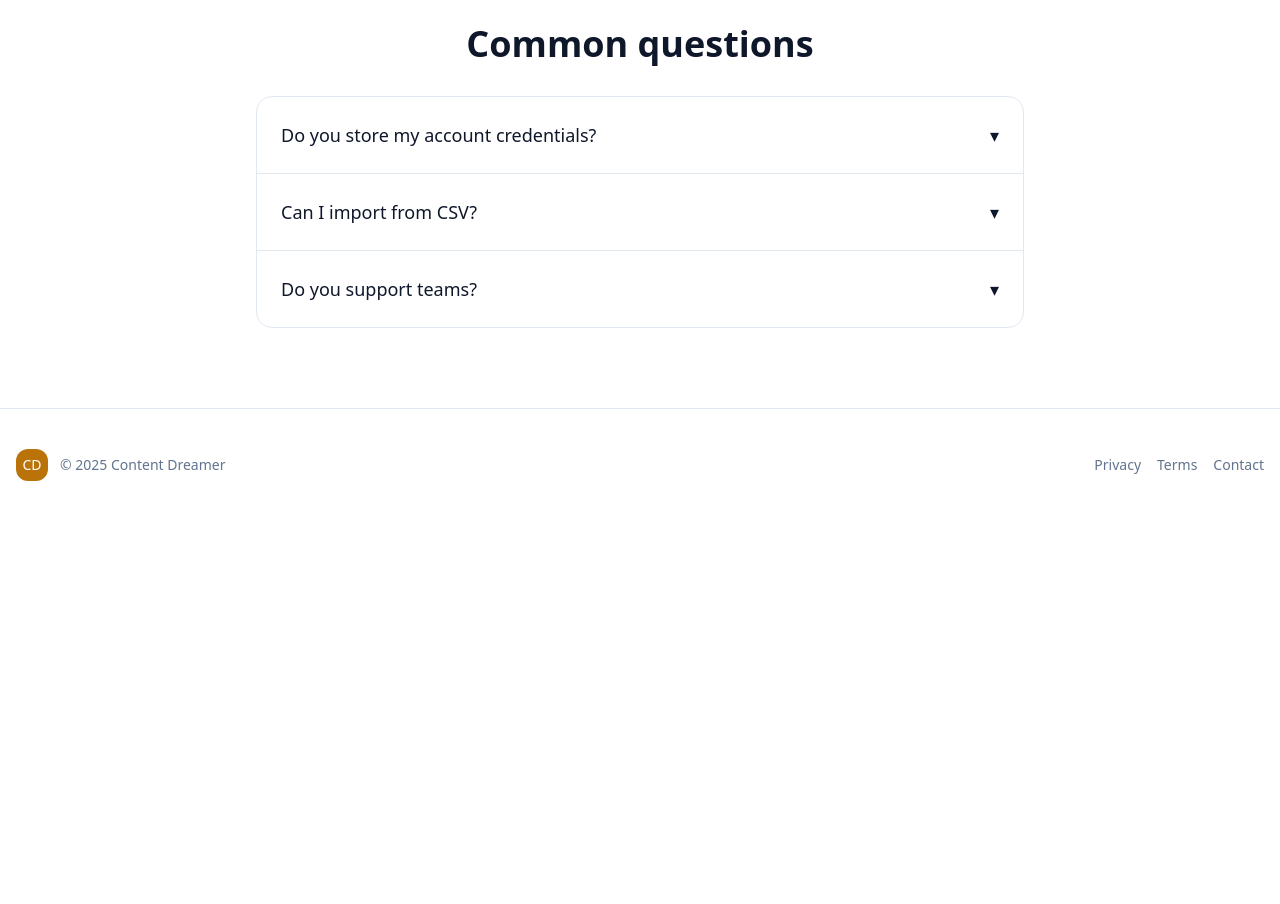
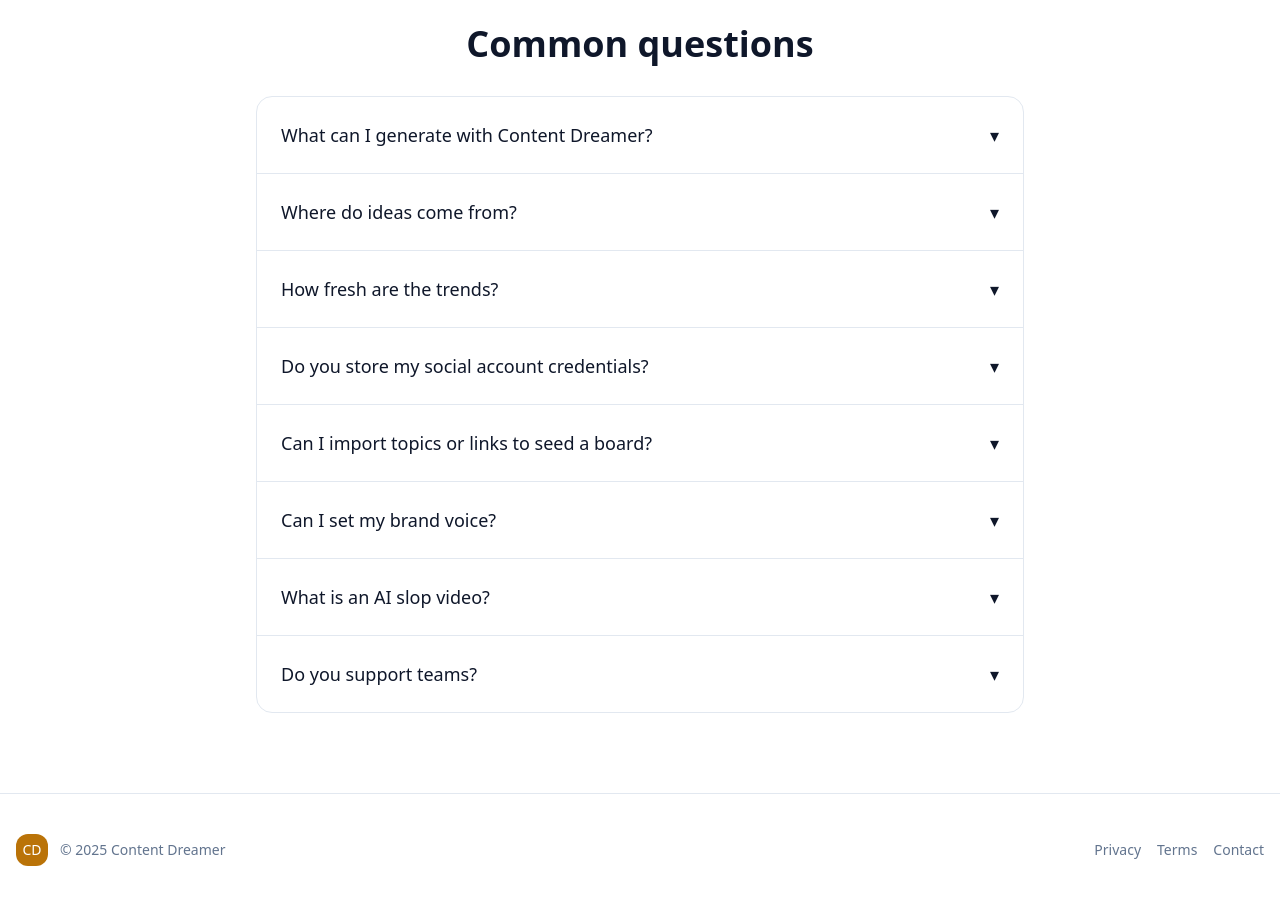
Before and after one commit to shovonnn/content-dreamer.ai, a Next.js app in the folder client/: page / in a window 1280 px wide. Shown: the part 1940-2844 px from the top of the page. Before the commit the page ends 2461 px from the top, so only its background shows below. Built offline with nearby package versions, Linux system fonts and the light colour scheme; no server answers.

Commit message:
feat: Update FAQ content with detailed questions and answers about features and functionalities

```diff
--- a/client/src/components/FAQ.tsx
+++ b/client/src/components/FAQ.tsx
@@ -1,7 +1,36 @@
 const faqs = [
-  { q: "Do you store my account credentials?", a: "No. We connect to providers only when needed and store content ideas and metadata." },
-  { q: "Can I import from CSV?", a: "Yes. Upload a CSV or paste links to seed your first board." },
-  { q: "Do you support teams?", a: "Invite teammates, set owners, and track status together." },
+  {
+    q: "What can I generate with Content Dreamer?",
+    a: "Tweets and threads, blog post ideas, memes, and short 'AI slop' videos (funny or branded reels) tailored to your niche.",
+  },
+  {
+    q: "Where do ideas come from?",
+    a: "We track live trends, news, and search signals plus your keywords to surface timely concepts and angles.",
+  },
+  {
+    q: "How fresh are the trends?",
+    a: "Boards update throughout the day as new stories break; regenerate any card to get the latest context.",
+  },
+  {
+    q: "Do you store my social account credentials?",
+    a: "No. We only store your generated ideas and board metadata. Any connected accounts use tokens you can revoke at any time.",
+  },
+  {
+    q: "Can I import topics or links to seed a board?",
+    a: "Yes. Paste links or upload a CSV to jump-start ideation with your sources.",
+  },
+  {
+    q: "Can I set my brand voice?",
+    a: "Yes. Choose tone, audience, and style guidelines; we remember them per workspace to keep outputs on-brand.",
+  },
+  {
+    q: "What is an AI slop video?",
+    a: "A fast-cut, meme-style reel with punchy captions and b‑roll. Provide a topic and we generate a short, funny or branded clip.",
+  },
+  {
+    q: "Do you support teams?",
+    a: "Invite teammates, assign owners, and track status across boards together.",
+  },
 ];
 
 export default function FAQ(){
```
